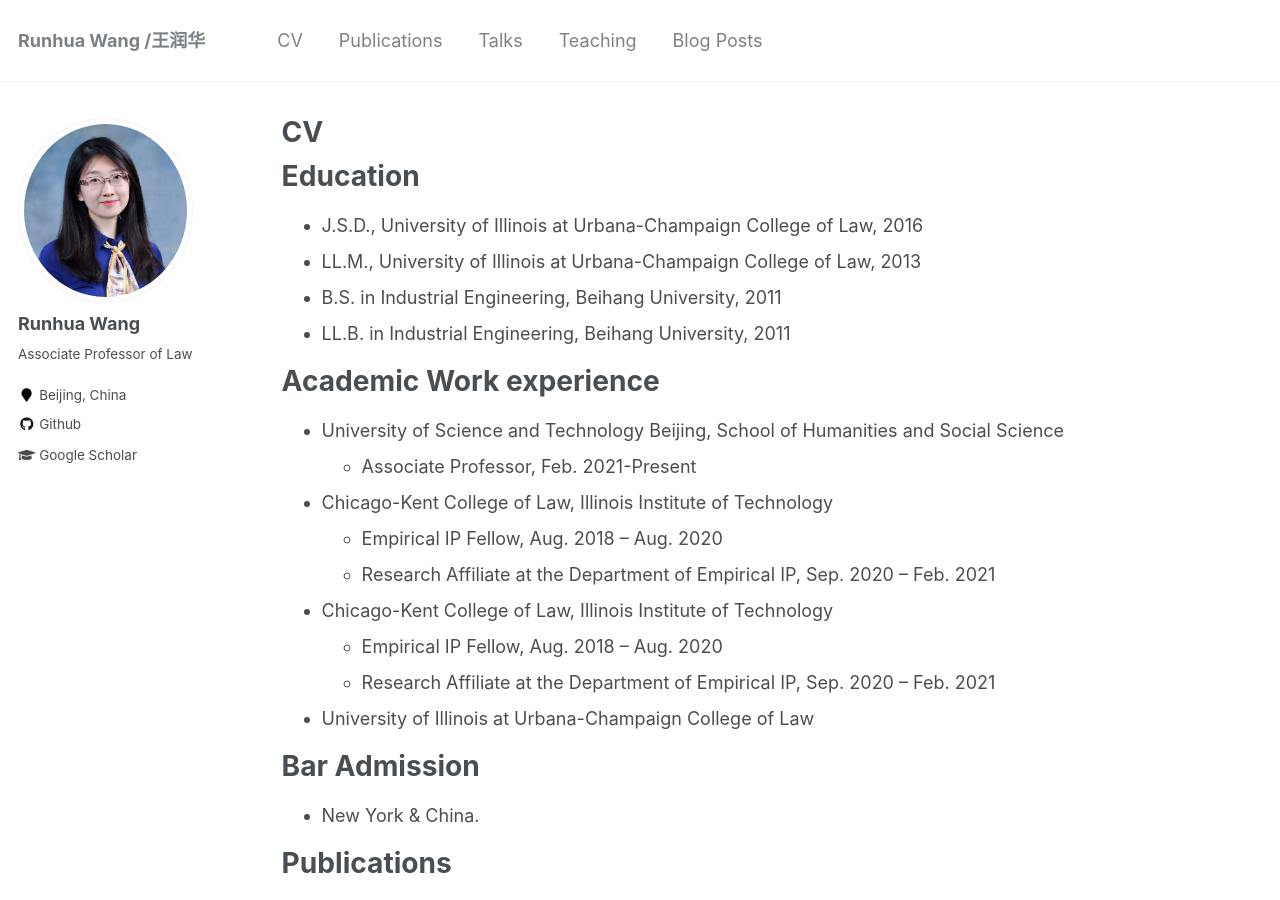
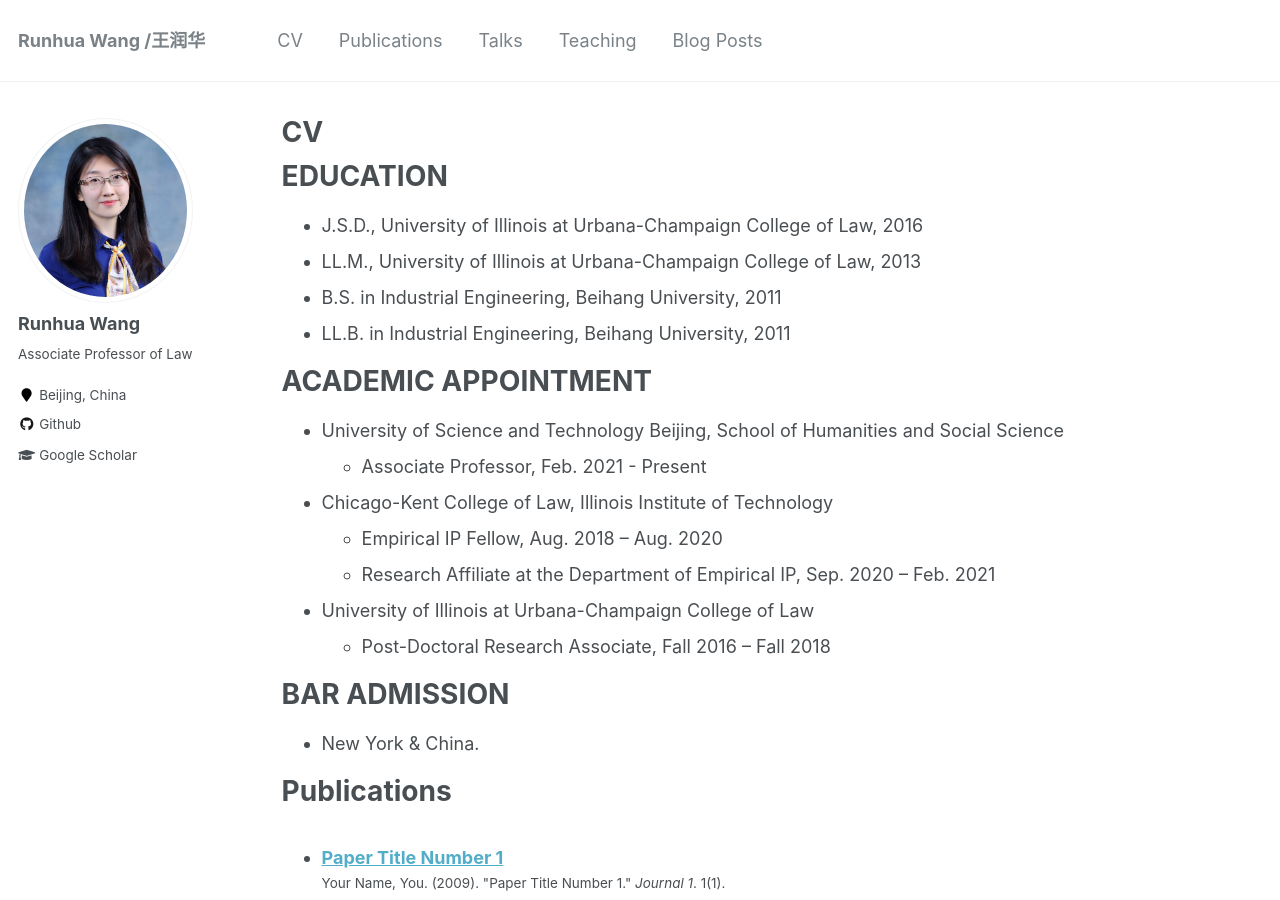
Before and after one commit to Runhua-Wang/runhua-wang.github.io, a Jekyll site: the page built from _pages/cv.md, in a window 1280 px wide and 900 px high. Built offline with Jekyll 4.4.1, drawn with Linux system fonts in a browser that asks for light colours.

Commit message:
Update cv.md

```diff
--- a/_pages/cv.md
+++ b/_pages/cv.md
@@ -9,29 +9,26 @@ redirect_from:
 
 {% include base_path %}
 
-Education
+EDUCATION
 ======
 * J.S.D., University of Illinois at Urbana-Champaign College of Law, 2016
 * LL.M., University of Illinois at Urbana-Champaign College of Law, 2013
 * B.S. in Industrial Engineering, Beihang University, 2011
 * LL.B. in Industrial Engineering, Beihang University, 2011
 
-Academic Work experience
+ACADEMIC APPOINTMENT
 ======
 * University of Science and Technology Beijing, School of Humanities and Social Science
-  * Associate Professor, Feb. 2021-Present
-
-* Chicago-Kent College of Law, Illinois Institute of Technology
-  * Empirical IP Fellow, Aug. 2018 – Aug. 2020
-  * Research Affiliate at the Department of Empirical IP, Sep. 2020 – Feb. 2021
+  * Associate Professor, Feb. 2021 - Present
 
 * Chicago-Kent College of Law, Illinois Institute of Technology
   * Empirical IP Fellow, Aug. 2018 – Aug. 2020
   * Research Affiliate at the Department of Empirical IP, Sep. 2020 – Feb. 2021
 
 * University of Illinois at Urbana-Champaign College of Law
+  * Post-Doctoral Research Associate, Fall 2016 – Fall 2018
 
-Bar Admission
+BAR ADMISSION
 ======
 * New York & China.
 
```
